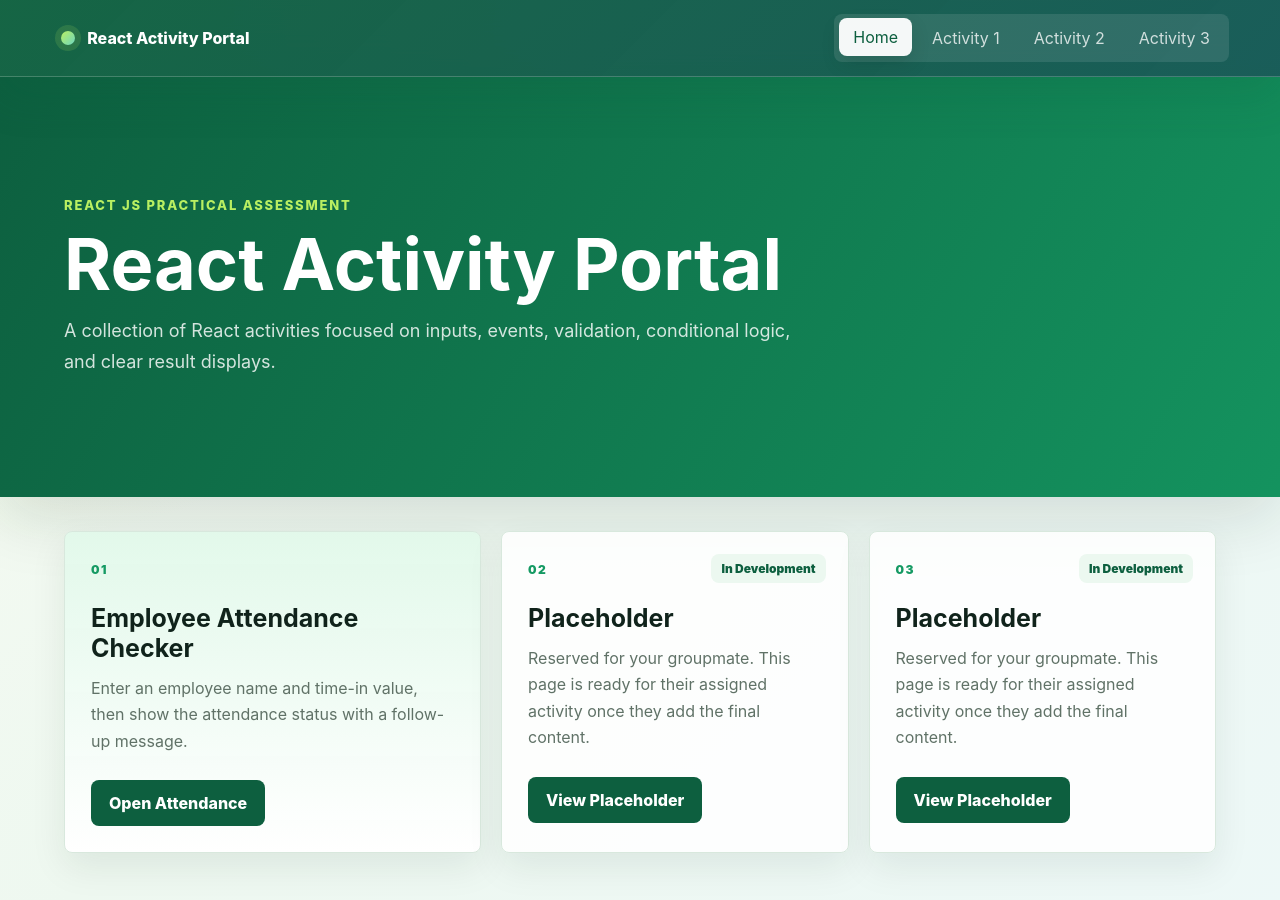
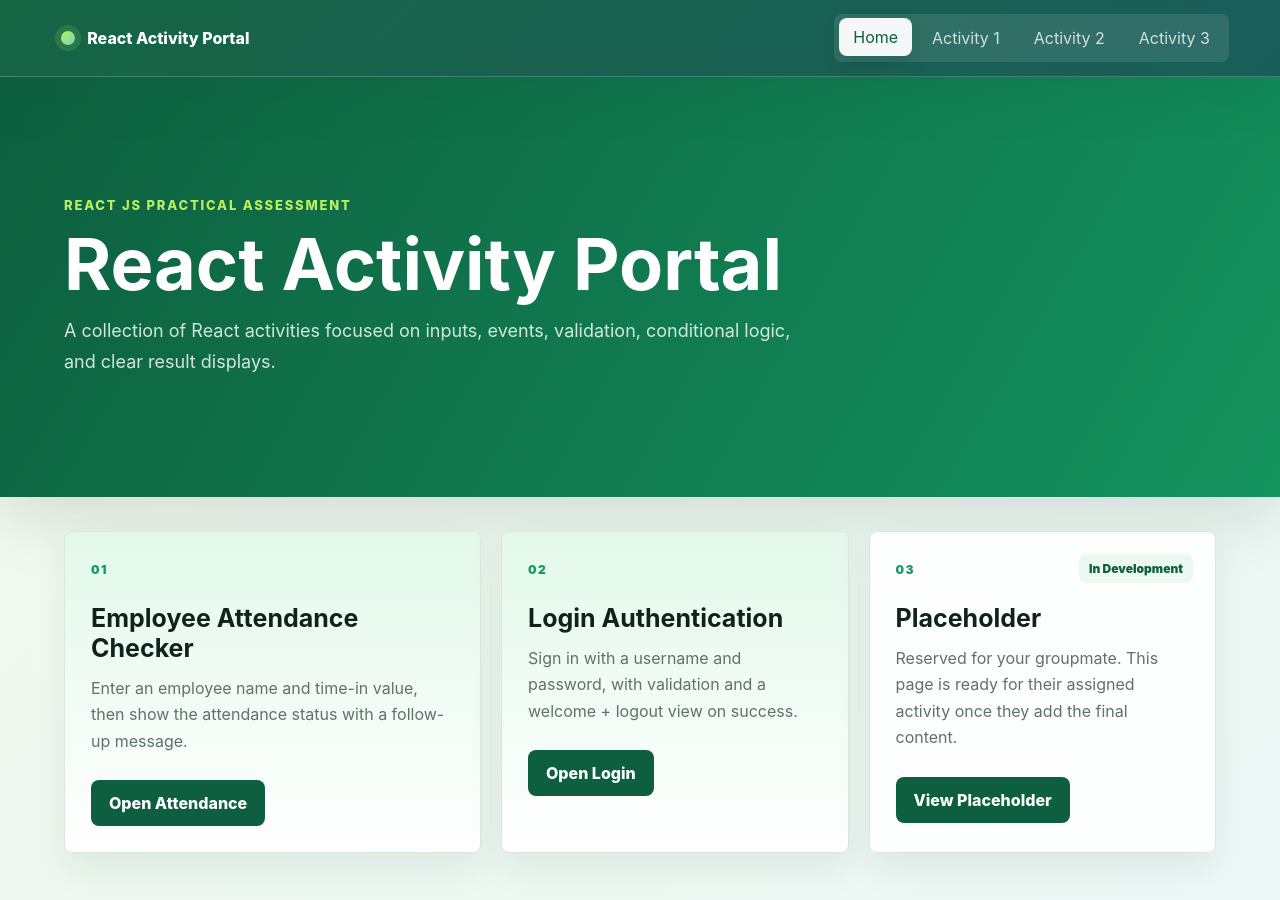
Before and after one commit to JholanL/react-activity-portal, a React (Vite) app: page / in a window 1280 px wide. Shown: the top 900 px of the page. Built offline with nearby package versions, Linux system fonts and the light colour scheme.

Commit message:
Update Dashboard card for Activity 2 (Login Authentication)
Login Authentication is done on the Activity-2---Reyes,-Adrian branch;
this swaps the "In Development" placeholder card for the real
description now that content exists.

```diff
--- a/src/pages/Dashboard.jsx
+++ b/src/pages/Dashboard.jsx
@@ -25,16 +25,15 @@ function Dashboard({ setCurrentPage }) {
           </button>
         </article>
 
-        <article className="activity-card construction-card">
+        <article className="activity-card feature-card">
           <span className="activity-number">02</span>
-          <span className="card-badge">In Development</span>
-          <h2>Placeholder</h2>
+          <h2>Login Authentication</h2>
           <p>
-            Reserved for your groupmate. This page is ready for their assigned
-            activity once they add the final content.
+            Sign in with a username and password, with validation and a
+            welcome + logout view on success.
           </p>
           <button onClick={() => setCurrentPage("activity2")}>
-            View Placeholder
+            Open Login
           </button>
         </article>
 
```
